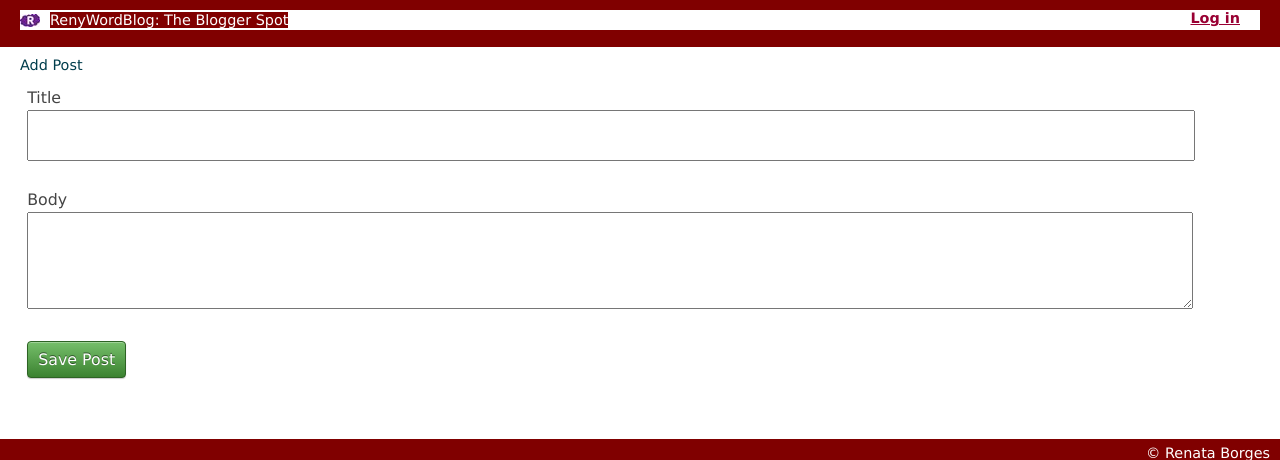
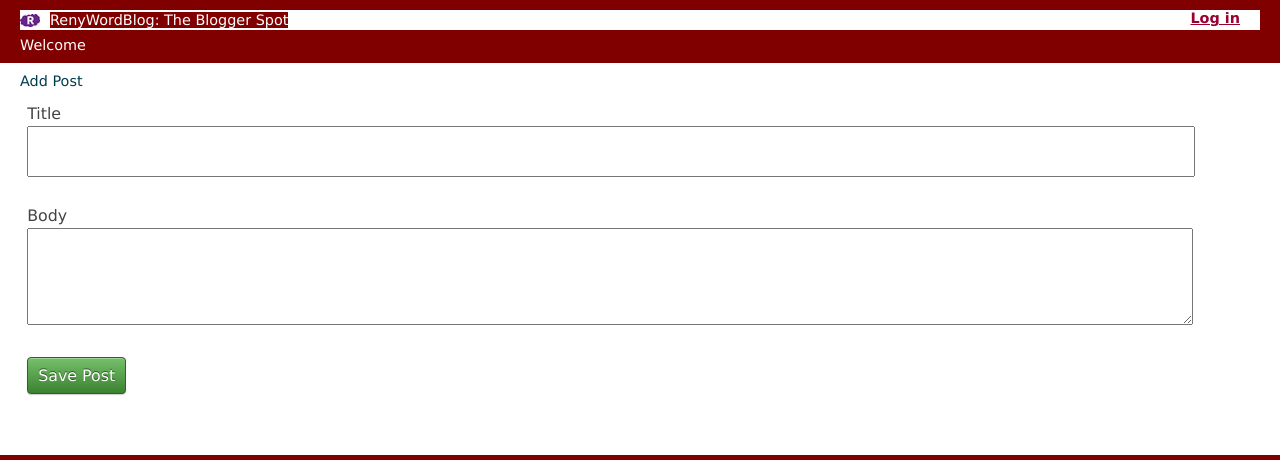
Before and after one commit to renaborges/IWA2Git, a CakePHP app: the page made by app/View/Posts/add.ctp in a window 1280 px wide. Shown: the top 460 px of the page. Run offline with PHP 8.4 and a stand-in for CakePHP, Linux system fonts and the light colour scheme; the template is opened without the code that fills it: most values are stand-ins (such as "Sample title", 1, 10 or a date in 2020); form fields are guessed from the names that the template uses; some libraries are stand-ins or nearby versions.

Commit message:
Greeting message

```diff
--- a/app/Controller/AppController.php
+++ b/app/Controller/AppController.php
@@ -51,6 +51,7 @@ App::uses('Controller', 'Controller');
 	 public function beforeFilter() {
         $this->Auth->allow('index', 'view');
 		$this->set('logged_user', $this->Auth->user());
+
 	}
 
 	public function isAuthorized($user) {
--- a/app/View/Layouts/default.ctp
+++ b/app/View/Layouts/default.ctp
@@ -40,7 +40,9 @@ $cakeDescription = __d('cake_dev', 'RenyWordBlog: The Blogger Spot');
 	<div id="container">
 		<div id="header">
 			<h1><?php echo $this->Html->link($cakeDescription, 'http://www.renaborges.com'); ?></h1>
+		Welcome <?php print $this->Session->read('Auth.User.username'); ?>
 		</div>
+
 		<div id="content">
 
 			<?php echo $this->Session->flash(); ?>
--- a/app/View/Users/index.ctp
+++ b/app/View/Users/index.ctp
@@ -1,6 +1,7 @@
 
 <div class="users index">
 	<h2><?php echo __('Users');?></h2>
+
 	<table cellpadding="0" cellspacing="0">
 	<tr>
 			<th><?php echo $this->Paginator->sort('id');?></th>
--- a/app/View/Users/view.ctp
+++ b/app/View/Users/view.ctp
@@ -1,8 +1,10 @@
 
 
 <div class="users view">
+
 <h2><?php  echo __('User');?></h2>
 	<dl>
+
 		<dt><?php echo __('Id'); ?></dt>
 		<dd>
 			<?php echo h($user['User']['id']); ?>
```
